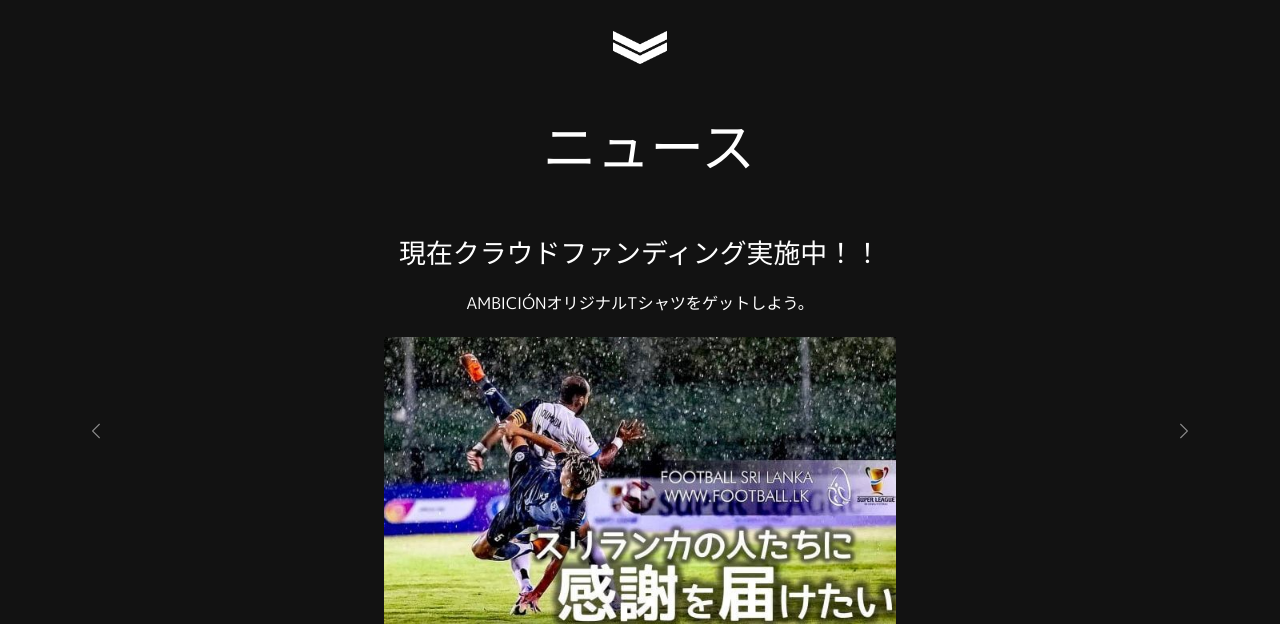
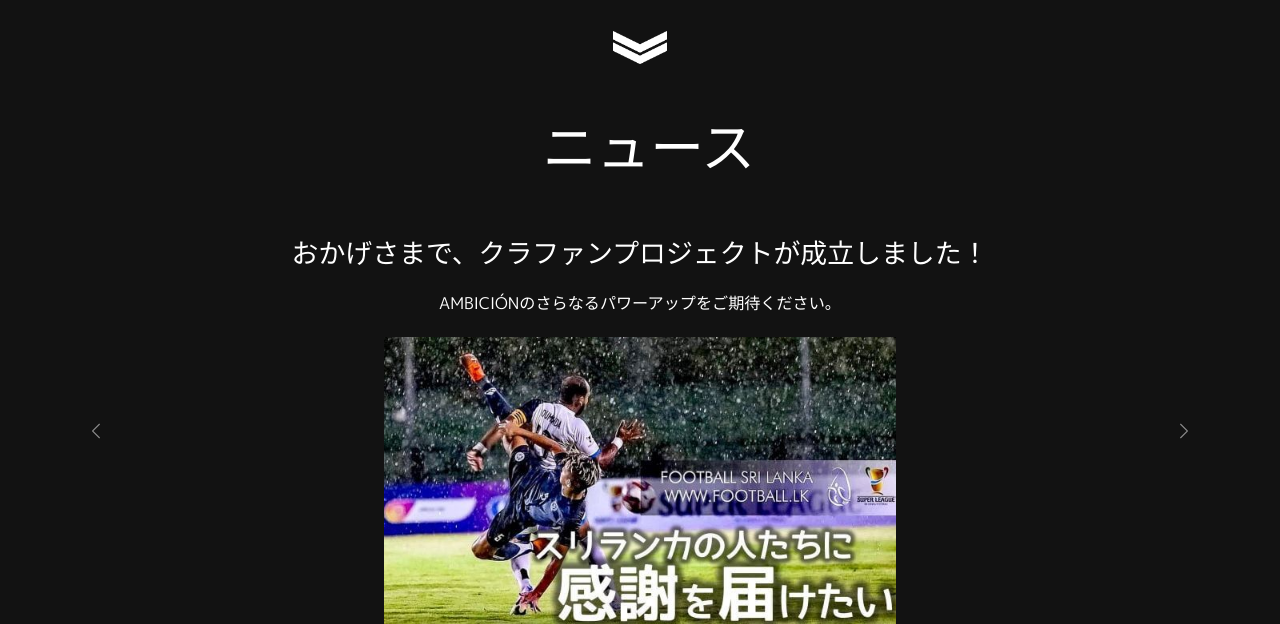
Before and after one commit to janjunjohn/ambicion_old, a Flask app: page / in a window 1280 px wide. Shown: the part 2040-2664 px from the top of the page. Run offline with Flask 2, Linux system fonts and the light colour scheme; some libraries are stand-ins or nearby versions.

Commit message:
update news section

```diff
--- a/templates/index.html
+++ b/templates/index.html
@@ -139,10 +139,10 @@
             <div class="carousel-item active">
               <div class="news-text">
                 <h2 class="news-header">
-                  現在クラウドファンディング実施中！！
+                  おかげさまで、クラファンプロジェクトが成立しました！
                 </h2>
                 <p class="news-description">
-                  AMBICIÓNオリジナルTシャツをゲットしよう。
+                  AMBICIÓNのさらなるパワーアップをご期待ください。
                 </p>
               </div>
               <a href="https://readyfor.jp/projects/AMBICION">
```
